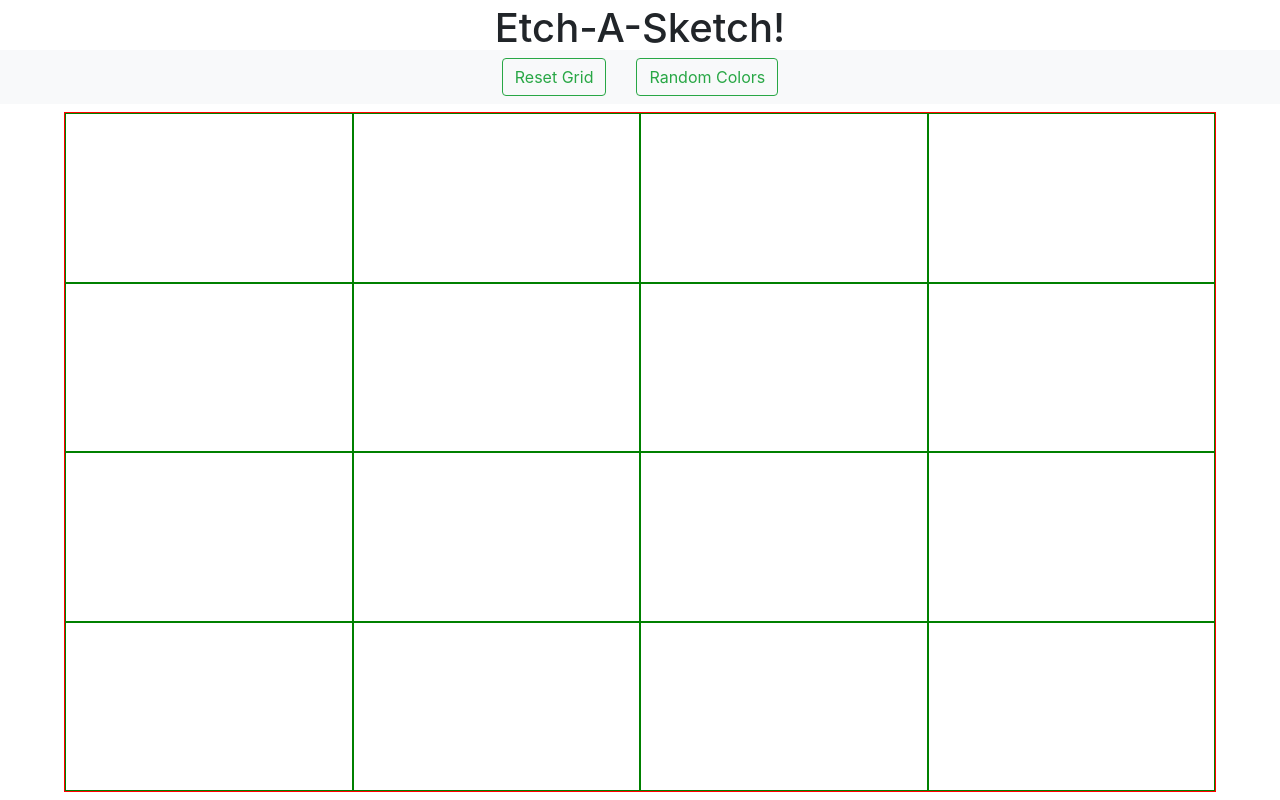
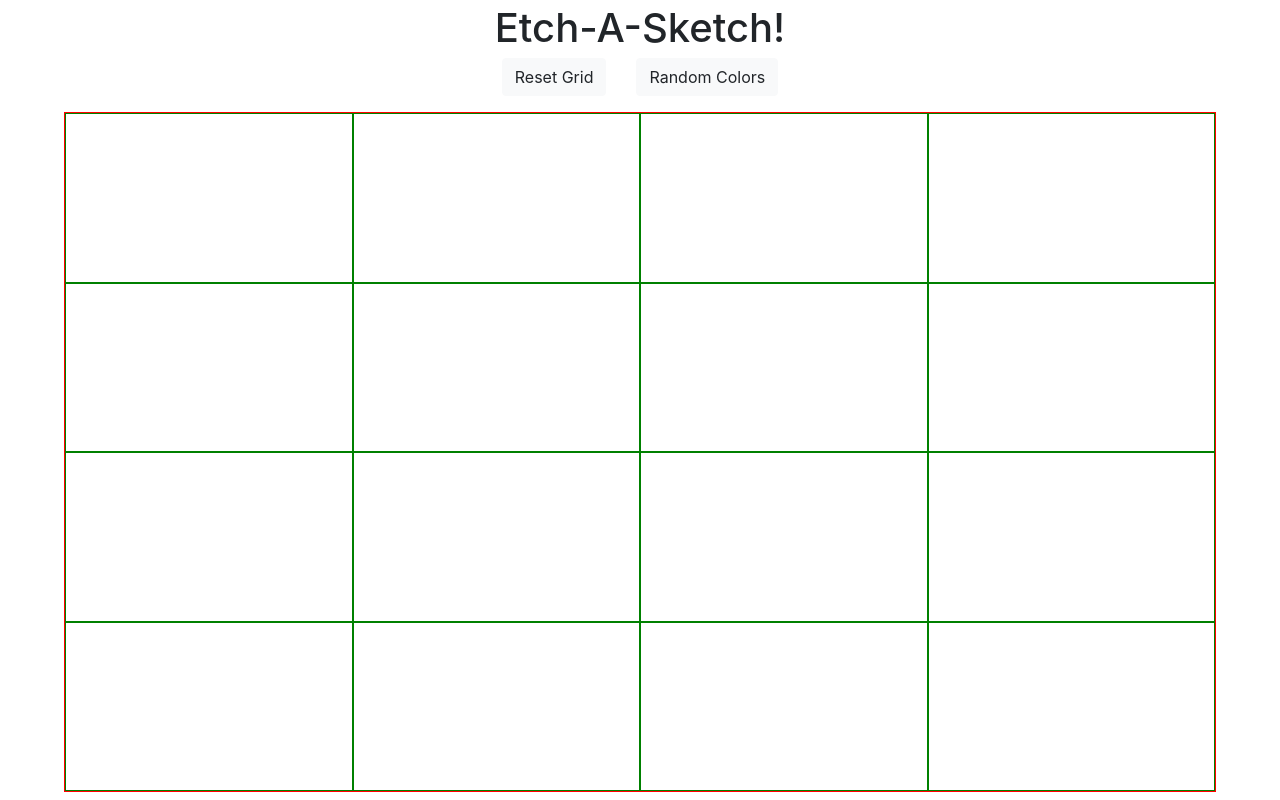
Before and after one commit to JamesN96/Etch-A-Sketch, a plain HTML site: page index.html in a window 1280 px wide. Drawn offline with nearby package versions, Linux system fonts and the light colour scheme.

Commit message:
Change class attribute of navbar and button to change styles

```diff
--- a/index.html
+++ b/index.html
@@ -9,10 +9,10 @@
     <link rel="stylesheet" href="https://maxcdn.bootstrapcdn.com/bootstrap/4.0.0/css/bootstrap.min.css" integrity="sha384-Gn5384xqQ1aoWXA+058RXPxPg6fy4IWvTNh0E263XmFcJlSAwiGgFAW/dAiS6JXm" crossorigin="anonymous">
 </head>
 <body>
-        <nav class="navbar navbar-light bg-light justify-content-center">
+        <nav class="navbar navbar-light justify-content-center">
                 <form class="form-inline">
-                  <button id="clear" class="btn btn-outline-success" type="button">Reset Grid</button>
-                  <button id="rgb" class="btn btn-outline-success" type="button">Random Colors</button>
+                  <button id="clear" class="btn btn-light" type="button">Reset Grid</button>
+                  <button id="rgb" class="btn btn-light" type="button">Random Colors</button>
                 </form>
               </nav>
     <h1>Etch-A-Sketch!</h1>
```
